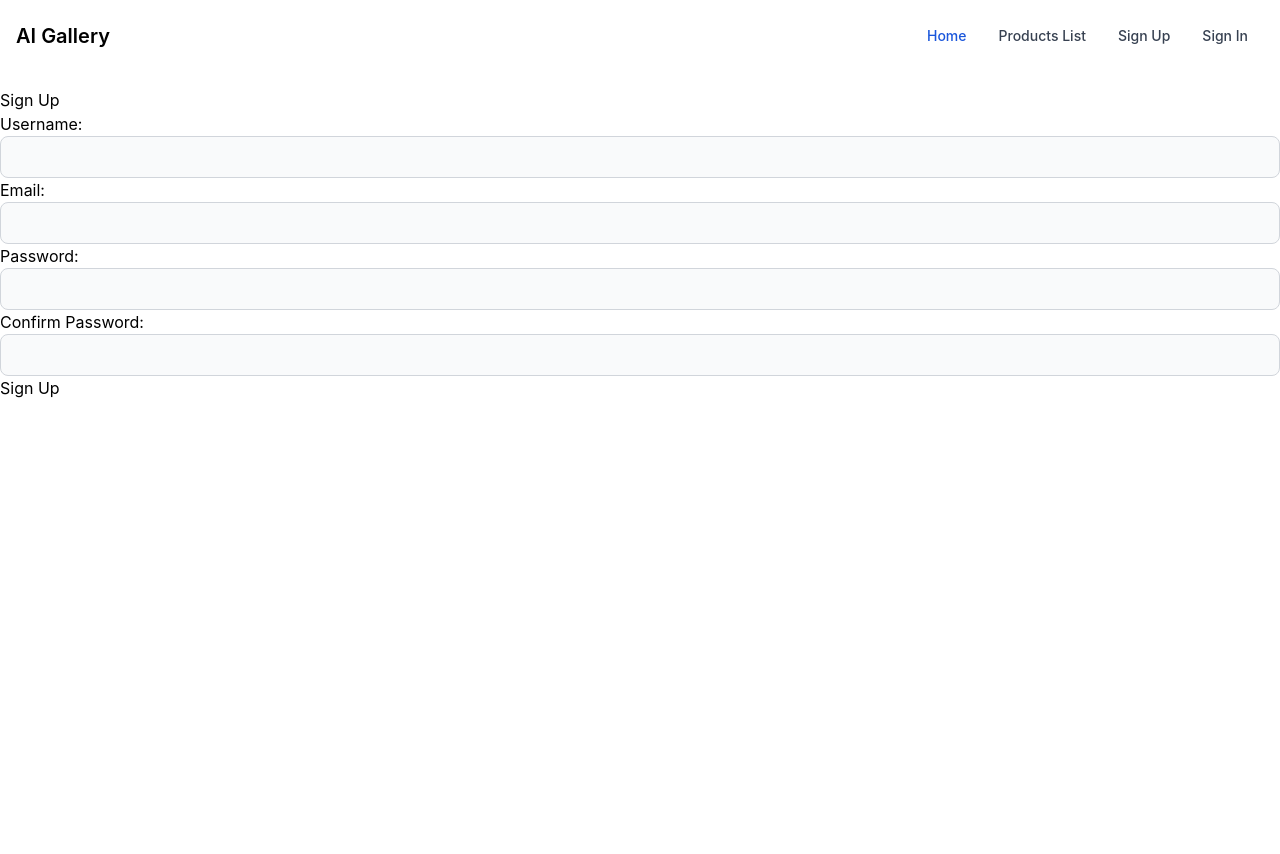
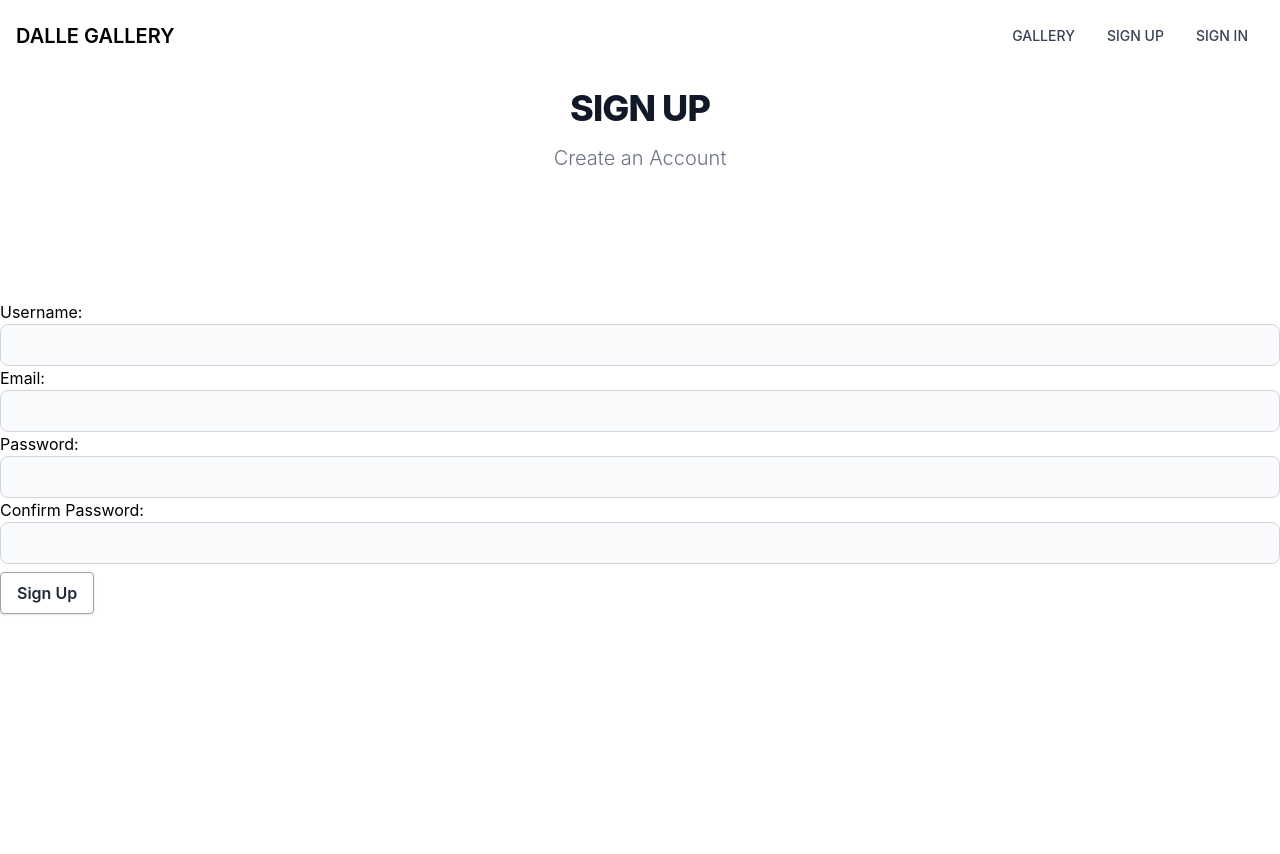
Before and after one commit to iankimdev/open-ai-django, a Django app: page /users/signup/ in a window 1280 px wide. Shown: the top 854 px of the page. Run offline with Django 4.2, Linux system fonts and the light colour scheme; style sheets or scripts are compiled from the project's sources.

Commit message:
Fix css styles

```diff
--- a/django/templates/base/navbar.html
+++ b/django/templates/base/navbar.html
@@ -1,7 +1,7 @@
 <nav class="bg-white border-gray-200 px-2 sm:px-4 py-2.5 rounded dark:bg-gray-900">
   <div class="container flex flex-wrap items-center justify-between mx-auto">
     <a href="/" class="flex items-center">
-        <span class="self-center text-xl font-semibold whitespace-nowrap dark:text-white">AI Gallery</span>
+        <span class="self-center text-xl font-semibold whitespace-nowrap dark:text-white">DALLE GALLERY</span>
     </a>
     <button data-collapse-toggle="navbar-default" type="button" class="inline-flex items-center p-2 ml-3 text-sm text-gray-500 rounded-lg md:hidden hover:bg-gray-100 focus:outline-none focus:ring-2 focus:ring-gray-200 dark:text-gray-400 dark:hover:bg-gray-700 dark:focus:ring-gray-600" aria-controls="navbar-default" aria-expanded="false">
       <span class="sr-only">Open main menu</span>
@@ -9,34 +9,30 @@
     </button>
     <div class="hidden w-full md:block md:w-auto" id="navbar-default">
       <ul class="flex flex-col p-4 mt-4 border border-gray-100 rounded-lg bg-gray-50 md:flex-row md:space-x-8 md:mt-0 md:text-sm md:font-medium md:border-0 md:bg-white dark:bg-gray-800 md:dark:bg-gray-900 dark:border-gray-700">
-        <li>
-          <a href="/" class="block py-2 pl-3 pr-4 text-white bg-blue-700 rounded md:bg-transparent md:text-blue-700 md:p-0 dark:text-white" aria-current="page">Home</a>
-        </li>
 
         <li>
-          <a href="{% url 'products:list' %}" class="block py-2 pl-3 pr-4 text-gray-700 rounded hover:bg-gray-100 md:hover:bg-transparent md:border-0 md:hover:text-blue-700 md:p-0 dark:text-gray-400 md:dark:hover:text-white dark:hover:bg-gray-700 dark:hover:text-white md:dark:hover:bg-transparent">Products List</a>
+          <a href="{% url 'products:list' %}" class="block py-2 pl-3 pr-4 text-gray-700 rounded hover:bg-gray-100 md:hover:bg-transparent md:border-0 md:hover:text-blue-700 md:p-0 dark:text-gray-400 md:dark:hover:text-white dark:hover:bg-gray-700 dark:hover:text-white md:dark:hover:bg-transparent">GALLERY</a>
         </li>
 
 
 
         {% if not user.is_authenticated %}
         <li>
-          <a href="{% url 'users:signup' %}" class="block py-2 pl-3 pr-4 text-gray-700 rounded hover:bg-gray-100 md:hover:bg-transparent md:border-0 md:hover:text-blue-700 md:p-0 dark:text-gray-400 md:dark:hover:text-white dark:hover:bg-gray-700 dark:hover:text-white md:dark:hover:bg-transparent">Sign Up</a>
+          <a href="{% url 'users:signup' %}" class="block py-2 pl-3 pr-4 text-gray-700 rounded hover:bg-gray-100 md:hover:bg-transparent md:border-0 md:hover:text-blue-700 md:p-0 dark:text-gray-400 md:dark:hover:text-white dark:hover:bg-gray-700 dark:hover:text-white md:dark:hover:bg-transparent">SIGN UP</a>
         </li>
 
         <li>
-          <a href="{% url 'users:signin' %}" class="block py-2 pl-3 pr-4 text-gray-700 rounded hover:bg-gray-100 md:hover:bg-transparent md:border-0 md:hover:text-blue-700 md:p-0 dark:text-gray-400 md:dark:hover:text-white dark:hover:bg-gray-700 dark:hover:text-white md:dark:hover:bg-transparent">Sign In</a>
+          <a href="{% url 'users:signin' %}" class="block py-2 pl-3 pr-4 text-gray-700 rounded hover:bg-gray-100 md:hover:bg-transparent md:border-0 md:hover:text-blue-700 md:p-0 dark:text-gray-400 md:dark:hover:text-white dark:hover:bg-gray-700 dark:hover:text-white md:dark:hover:bg-transparent">SIGN IN</a>
         </li>
         {% else %}
         <li>
-          <a href="{% url 'purchases:list' %}" class="block py-2 pl-3 pr-4 text-gray-700 rounded hover:bg-gray-100 md:hover:bg-transparent md:border-0 md:hover:text-blue-700 md:p-0 dark:text-gray-400 md:dark:hover:text-white dark:hover:bg-gray-700 dark:hover:text-white md:dark:hover:bg-transparent">Purchases List</a>
+          <a href="{% url 'dalle:dalle' %}" class="block py-2 pl-3 pr-4 text-gray-700 rounded hover:bg-gray-100 md:hover:bg-transparent md:border-0 md:hover:text-blue-700 md:p-0 dark:text-gray-400 md:dark:hover:text-white dark:hover:bg-gray-700 dark:hover:text-white md:dark:hover:bg-transparent">DALLE</a>
         </li>
         <li>
-          <a href="{% url 'dalle:dalle' %}" class="block py-2 pl-3 pr-4 text-gray-700 rounded hover:bg-gray-100 md:hover:bg-transparent md:border-0 md:hover:text-blue-700 md:p-0 dark:text-gray-400 md:dark:hover:text-white dark:hover:bg-gray-700 dark:hover:text-white md:dark:hover:bg-transparent">Dalle</a>
+          <a href="{% url 'purchases:list' %}" class="block py-2 pl-3 pr-4 text-gray-700 rounded hover:bg-gray-100 md:hover:bg-transparent md:border-0 md:hover:text-blue-700 md:p-0 dark:text-gray-400 md:dark:hover:text-white dark:hover:bg-gray-700 dark:hover:text-white md:dark:hover:bg-transparent">ORDERED</a>
         </li>
-
         <li>
-          <a href="{% url 'users:signout' %}" class="block py-2 pl-3 pr-4 text-gray-700 rounded hover:bg-gray-100 md:hover:bg-transparent md:border-0 md:hover:text-blue-700 md:p-0 dark:text-gray-400 md:dark:hover:text-white dark:hover:bg-gray-700 dark:hover:text-white md:dark:hover:bg-transparent">Sign out</a>
+          <a href="{% url 'users:signout' %}" class="block py-2 pl-3 pr-4 text-gray-700 rounded hover:bg-gray-100 md:hover:bg-transparent md:border-0 md:hover:text-blue-700 md:p-0 dark:text-gray-400 md:dark:hover:text-white dark:hover:bg-gray-700 dark:hover:text-white md:dark:hover:bg-transparent">SIGN OUT</a>
         </li>
 
         {% endif %}
--- a/django/templates/home.html
+++ b/django/templates/home.html
@@ -2,8 +2,9 @@
 <div
   class="flex flex-col items-center justify-center px-6 mx-auto md:h-screen lg:py-0"
 >
-  <div class="text-center text-xl"> MAKE AN IMAGE WITH DALLE </div>
-
+  <div class="mx-auto max-w-screen-sm text-center mb-8 lg:mb-16">
+    <h2 class="mb-4 text-4xl tracking-tight font-extrabold text-gray-900 dark:text-white" > CREATE AN IMAGE WITH DALLE</h2>
+  </div>
   <div class="items-center justify-center">
     <img src="https://www.ictjournal.ch/sites/default/files/media/2022/04/11/dall-e2.jpg" alt="Image 1">
   </div>
--- a/django/templates/signup.html
+++ b/django/templates/signup.html
@@ -1,7 +1,10 @@
 {% extends "base.html" %}
 {% block content %}
-<div class="container mt-3">
-  <h1>Sign Up</h1>
+<div class="container mt-3 flex flex-col">
+  <div class="mx-auto max-w-screen-sm text-center mb-8 lg:mb-16">
+    <h2 class="mb-4 text-4xl tracking-tight font-extrabold text-gray-900 dark:text-white" > SIGN UP </h2>
+    <p class="font-light text-gray-500 lg:mb-16 sm:text-xl dark:text-gray-400"> Create an Account </p>
+  </div>
   <form method="post">
     {% csrf_token %}
     <div class="form-group">
@@ -21,7 +24,7 @@
         <input type="password" class="form-control" id="password2" name="password2" required>
     </div>
 
-    <button type="submit" class="btn btn-primary">Sign Up</button>
+    <button type="submit" class="bg-white hover:bg-gray-100 text-gray-800 font-semibold py-2 px-4 border border-gray-400 rounded shadow mt-2">Sign Up</button>
   </form>
 
    <!-- Display form errors -->
```
Also changed, not shown: django/templates/dalle.html (+6 -3 lines), django/templates/purchases/list.html (+4 -3 lines), django/templates/signin.html (+5 -2 lines).
